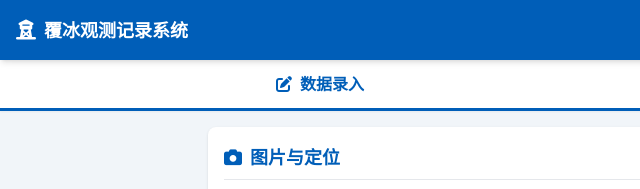
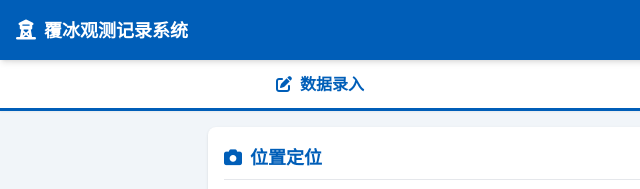
Before and after one commit to sodazs/icing-obs-app, a plain HTML site: page index.html in a window 1280 px wide. Shown: the top 189 px of the page, 0-640 px from the left. Drawn offline with nearby package versions, Linux system fonts and the light colour scheme; a script that the page names is missing.

Commit message:
feat：修改标题

```diff
--- a/index.html
+++ b/index.html
@@ -69,7 +69,7 @@
         <div id="view-record" class="block animate-fade-in">
             <!-- Section 1: Location -->
             <div class="bg-white rounded-lg shadow p-4 mb-4">
-                <h2 class="text-lg font-bold text-power-blue mb-3 border-b pb-2"><i class="fa-solid fa-camera mr-2"></i>图片与定位</h2>
+                <h2 class="text-lg font-bold text-power-blue mb-3 border-b pb-2"><i class="fa-solid fa-camera mr-2"></i>位置定位</h2>
 
                 <!-- <div class="mb-4">
                     <label class="block mb-2 text-sm font-medium text-gray-900" for="file_input">添加现场照片</label>
```
